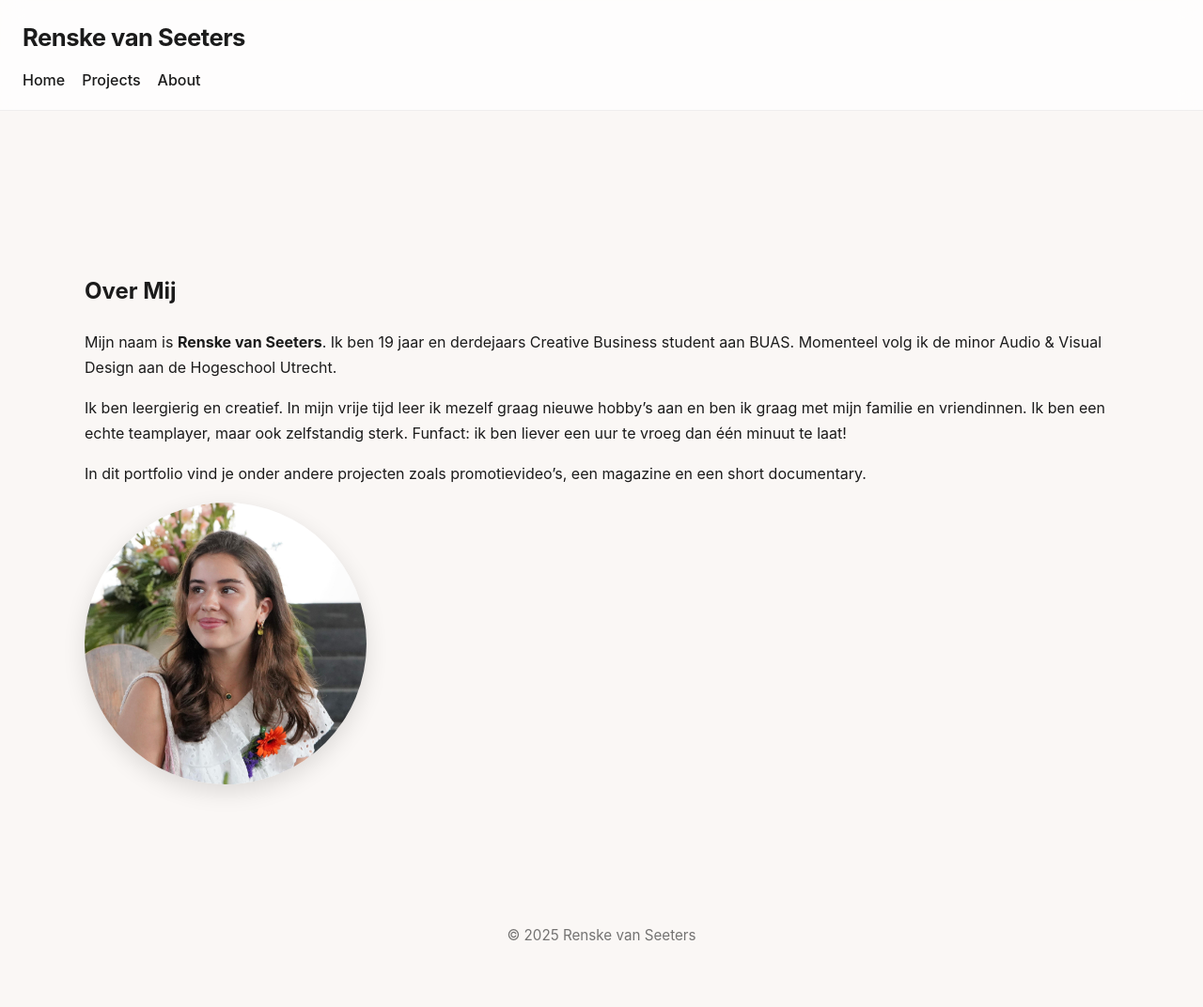
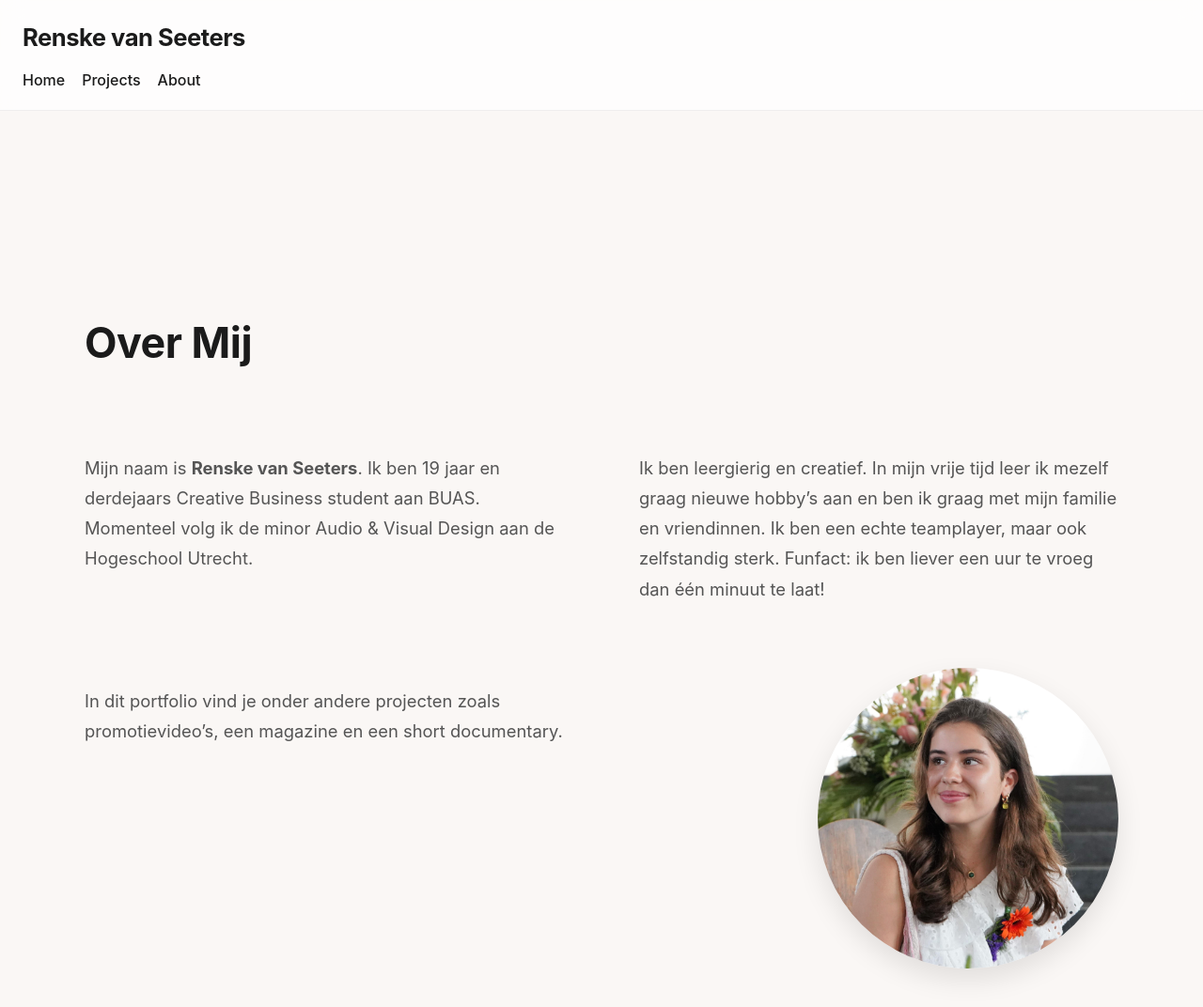
Before and after one commit to rvseet/renskevanseeters.github.io, a plain HTML site: page about.html in a window 1280 px wide. Shown: the top 1072 px of the page at 94% size. Drawn offline with nearby package versions, Linux system fonts and the light colour scheme.

Commit message:
Update style.css

```diff
--- a/style.css
+++ b/style.css
@@ -120,37 +120,68 @@ html, body {
    ABOUT PAGE
 ================================= */
 
+/* ABOUT PAGE – STRAKKE LAYOUT */
 .about {
     max-width: 1100px;
     margin: 0 auto;
-    padding: 80px 60px;
+    padding: 100px 60px;
 }
 
-.about-wrapper {
-    display: flex;
-    justify-content: space-between;
-    align-items: flex-start;
-    gap: 50px;
+.about h1 {
+    font-size: 2.8rem;
+    margin-bottom: 60px;
+    letter-spacing: -0.5px;
 }
 
-
-.about-photo {
-    width: 300px;
-    height: 300px;
-    object-fit: cover;
-    border-radius: 50%;
-    box-shadow: 0 8px 25px rgba(0,0,0,0.12);
+/* ULTRA-STRIKT GRID */
+.about-grid {
+    display: grid;
+    grid-template-columns: 1fr 1fr;
+    grid-template-rows: auto auto;
+    column-gap: 80px;    /* horizontale spacing tussen kolommen */
+    row-gap: 50px;       /* verticale spacing */
+    align-items: start;
 }
 
-
-.about h1 {
-    white-space: nowrap;
+/* TEXTBLOKKEN */
+.col1, .col2, .col3 {
+    font-size: 1.15rem;
+    line-height: 1.75;
+    color: var(--muted);
+    max-width: 100%;
 }
 
-.about-text p {
-    font-size: 1.15rem;
-    color: var(--muted);
+/* POSITIE TOEWĲZING */
+.col1 {
+    grid-column: 1;
+    grid-row: 1;
 }
+
+.col2 {
+    grid-column: 2;
+    grid-row: 1;
+}
+
+.col3 {
+    grid-column: 1;
+    grid-row: 2;
+}
+
+/* FOTO – RECHTS ONDER */
+.about-photo {
+    grid-column: 2;
+    grid-row: 2;
+    width: 320px;
+    height: 320px;
+    border-radius: 50%;
+    object-fit: cover;
+
+    justify-self: end;      /* foto naar de rechterkant */
+    align-self: start;      /* bovenaan uitlijnen */
+
+    box-shadow: 0 12px 28px rgba(0,0,0,0.10);
+}
+
 
 /* ================================
    PROJECT GRID
```
